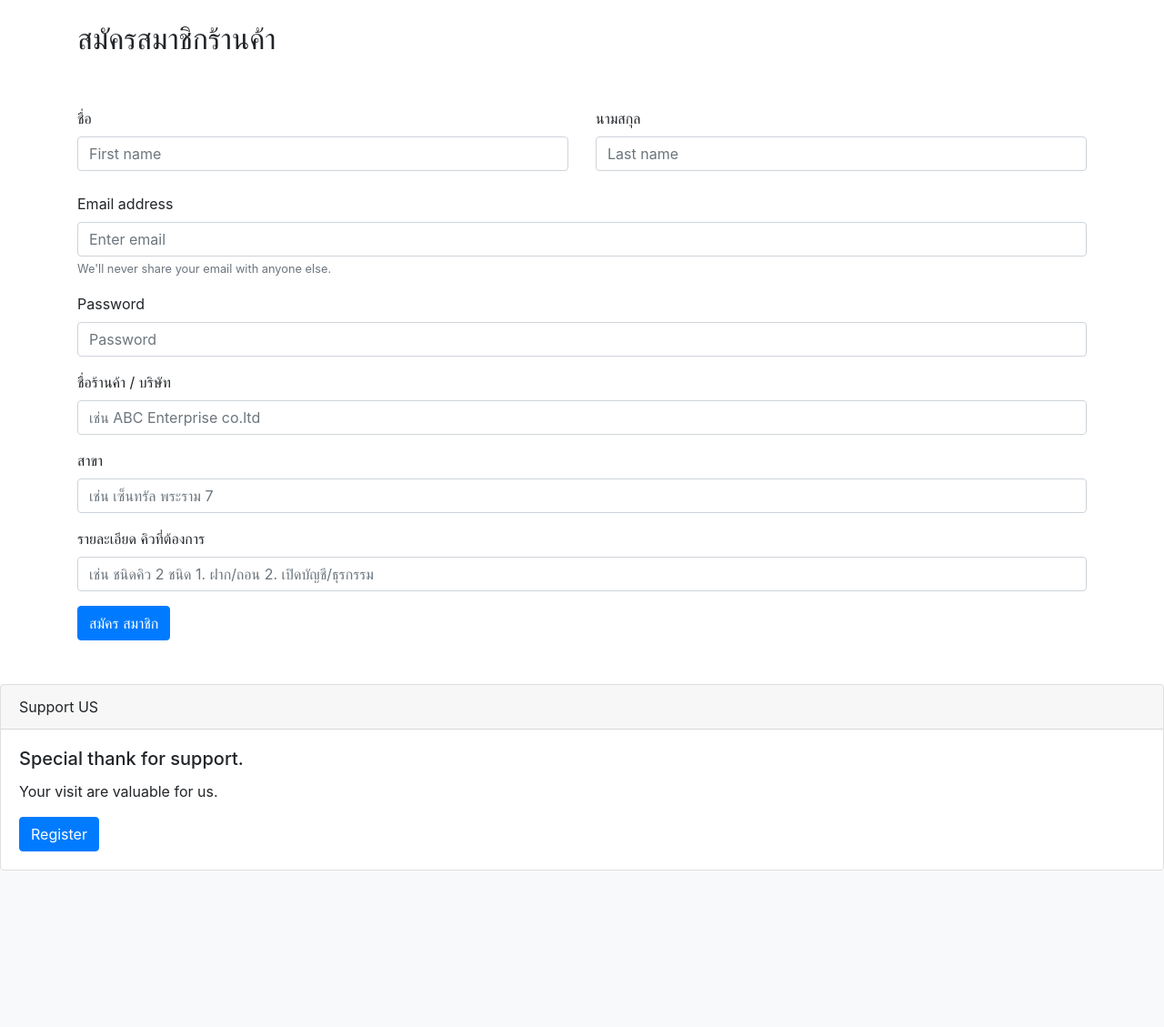
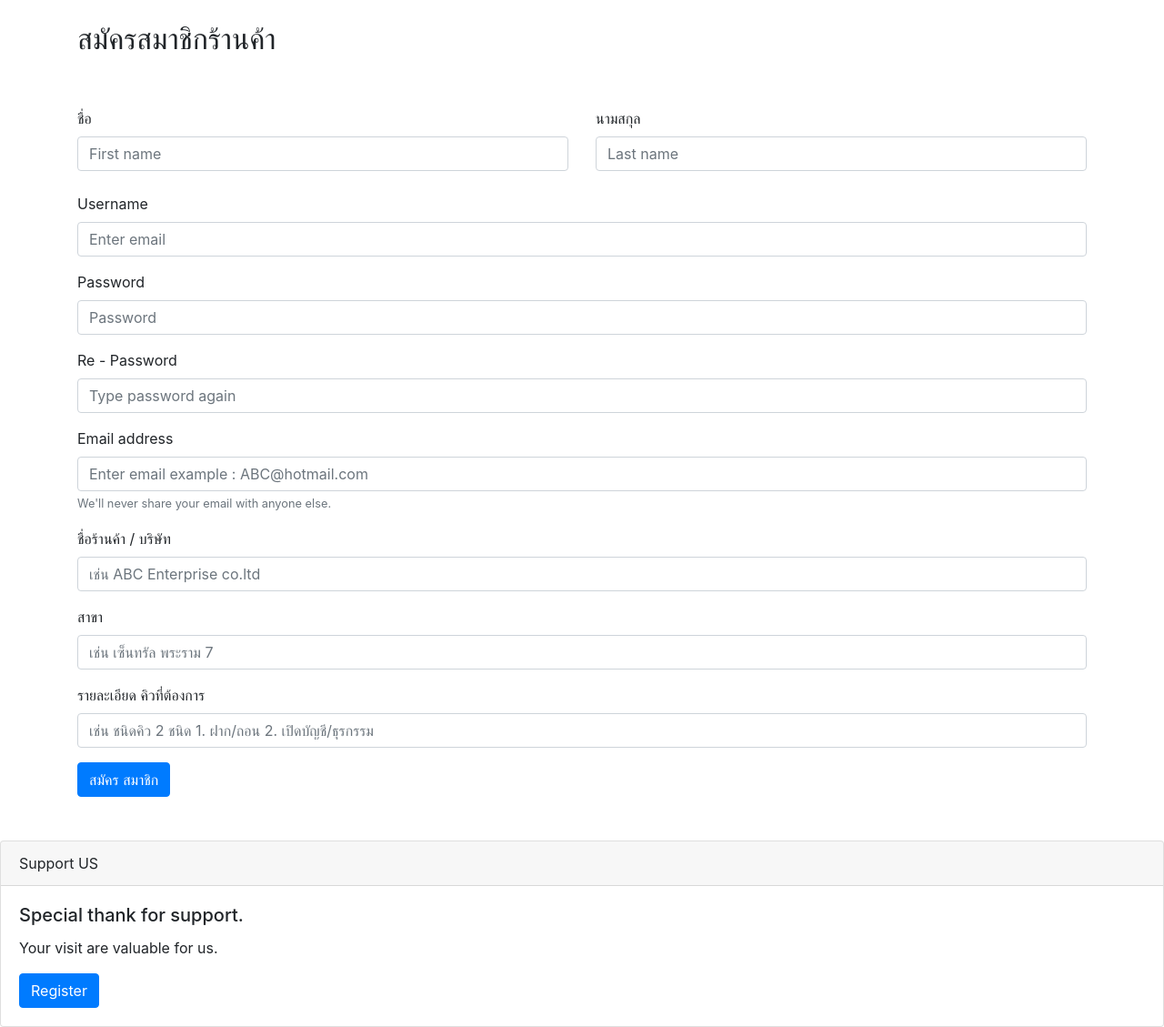
Before and after one commit to Alogenesis/CueCardOnline, a Django app: page /register in a window 1280 px wide. Shown: the part 56-1185 px from the top of the page at 91% size. Before the commit the page ends 1013 px from the top, so only its background shows below. Run offline with Django 3.2, Linux system fonts and the light colour scheme; some libraries are stand-ins or nearby versions.

Commit message:
Update register condition

```diff
--- a/cueOnline/template/register.html
+++ b/cueOnline/template/register.html
@@ -1,36 +1,56 @@
 {% extends 'layout.html' %}
 {% block content %}
 
-<form>
     <br>
     <h2>สมัครสมาชิกร้านค้า</h2>
     <br>
+{% if messages %} <!--เช็คว่ามี messages มั้ย ถ้าไม่มีไม่โชว์ -->
+<div class="alert alert-danger" role="alert">   <!--Bootstrap-->
+{% for i in messages %}     <!--For message alert show-->
+    <b>{{i}}</b>
+{% endfor %}
+</div>
+{% endif %}
     <br>
+<form action="addUser" method="post">
+    {% csrf_token %}        <!-- Error when add csrf_token -->
 
     <!-- ชื่อ นามสกุล -->
   <div class="row">
     <div class="col">
         <label for="formGroupExampleInput2">ชื่อ</label>
-      <input type="text" class="form-control" placeholder="First name">
+      <input type="text" class="form-control" placeholder="First name" name="firstname">
     </div>
     <div class="col">
         <label for="formGroupExampleInput2">นามสกุล</label>
-      <input type="text" class="form-control" placeholder="Last name">
+      <input type="text" class="form-control" placeholder="Last name" name="lastname">
     </div>
   </div>
     <br>
 
-    <!-- Email -->
+  <!-- Username -->
     <div class="form-group">
-    <label for="exampleInputEmail1">Email address</label>
-    <input type="email" class="form-control" id="exampleInputEmail1" aria-describedby="emailHelp" placeholder="Enter email">
-    <small id="emailHelp" class="form-text text-muted">We'll never share your email with anyone else.</small>
+    <label for="exampleInputEmail1">Username</label>
+    <input type="username" class="form-control" id="exampleInputEmail1" aria-describedby="emailHelp" placeholder="Enter email" name="username">
   </div>
 
     <!-- Password -->
   <div class="form-group">
     <label for="exampleInputPassword1">Password</label>
-    <input type="password" class="form-control" id="exampleInputPassword1" placeholder="Password">
+    <input type="password" class="form-control" id="exampleInputPassword1" placeholder="Password" name="password">
+  </div>
+
+      <!-- Re - Password -->
+  <div class="form-group">
+    <label for="exampleInputPassword1">Re - Password</label>
+    <input type="password" class="form-control" id="exampleInputPassword1" placeholder="Type password again" name="repassword">
+  </div>
+
+      <!-- Email -->
+    <div class="form-group">
+    <label for="exampleInputEmail1">Email address</label>
+    <input type="email" class="form-control" id="exampleInputEmail1" aria-describedby="emailHelp" placeholder="Enter email example : ABC@hotmail.com" name="email">
+    <small id="emailHelp" class="form-text text-muted">We'll never share your email with anyone else.</small>
   </div>
 
     <!-- ชื่อร้านค้า / บริษัท -->
```
